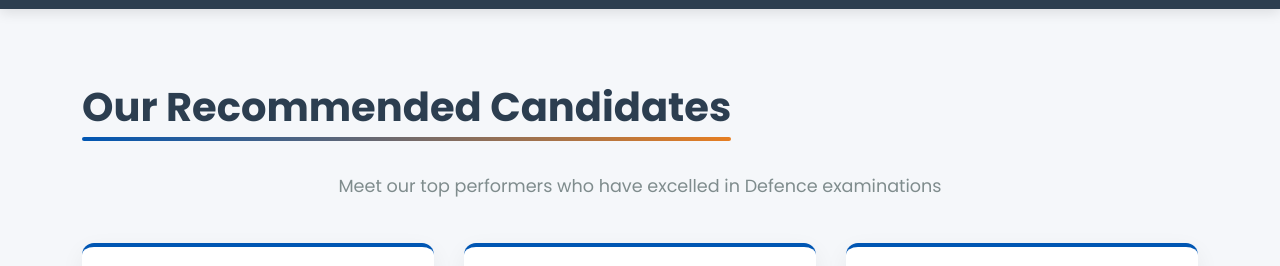
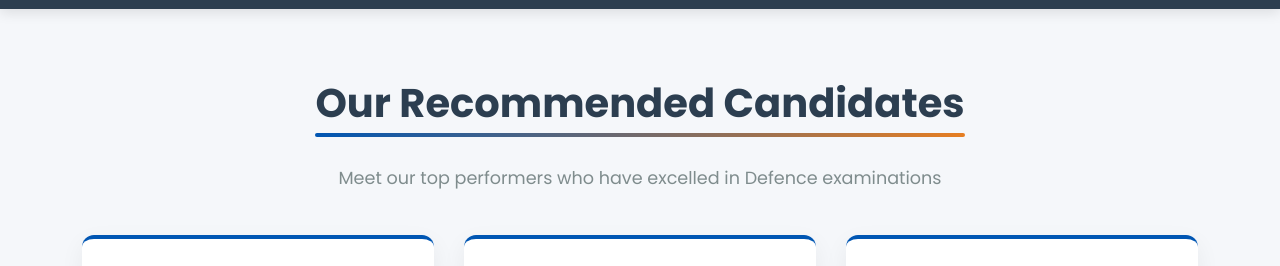
Before and after one commit to Shivang-Mishra-20/RFB-New, a plain HTML site: page success.html in a window 1280 px wide. Shown: the part 77-343 px from the top of the page. Drawn offline with nearby package versions, Linux system fonts and the light colour scheme.

Commit message:
Update success.html

```diff
--- a/success.html
+++ b/success.html
@@ -577,7 +577,9 @@
     <!-- Candidates Section -->
     <section class="candidates-section">
         <div class="container">
-            <h2 class="section-title text-center">Our Recommended Candidates</h2>
+            <section style="height: 10vh; display: flex; justify-content: center; align-items: center; background-color: #f5f7fa;">
+                <h1 class="section-title text-center">Our Recommended Candidates</h1>
+            </section>
             <p class="text-center section-subtitle">Meet our top performers who have excelled in Defence examinations</p>
 
             <div class="row">
```
